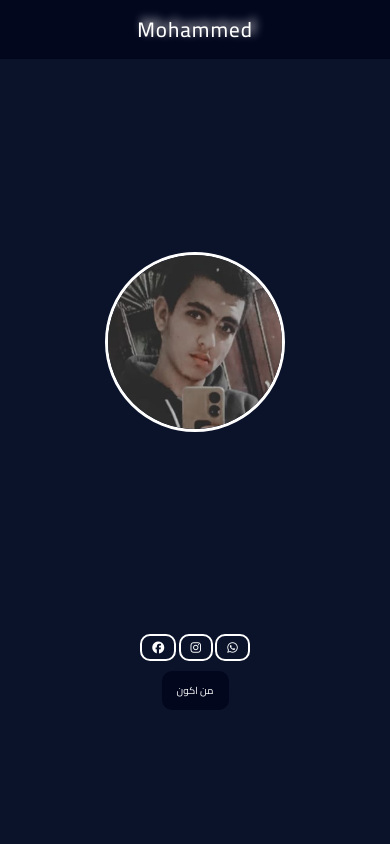
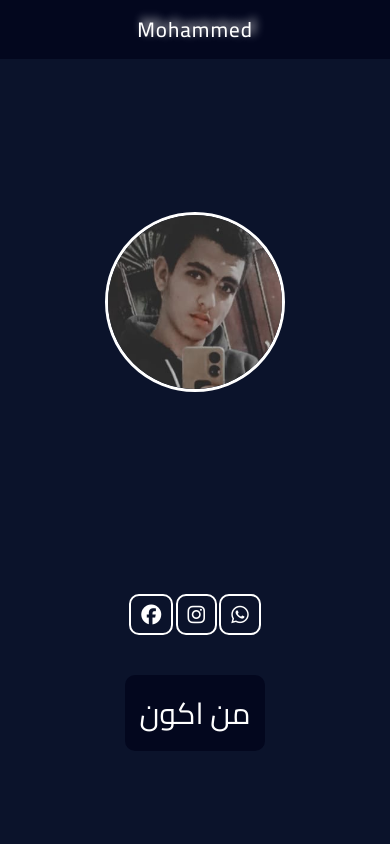
Before and after one commit to Youssef11Emara/m-f, a plain HTML site: page index.html in a window 390 px wide. Shown: the top 844 px of the page. Drawn offline with nearby package versions, Linux system fonts and the light colour scheme.

Commit message:
Update style.css

```diff
--- a/CSS/style.css
+++ b/CSS/style.css
@@ -74,6 +74,7 @@ main .btn-p a{
     transition: .3s ease;
     margin-top: 10px;
     display: block;
+    font-size: 2em;
 }
 main .btn-p a:hover {
     scale: 1.1;
@@ -123,7 +124,7 @@ section .contenar .card .icons,
 }
 .contact-me .card {
     background-color: #1c2541;
-    width: 30%;
+    min-width: 30%;
     height: 270px;
     margin: auto;
     border-radius: 20px;
@@ -179,32 +180,58 @@ footer nav i:hover,
     display: inline-block;
 
 }
-@media (max-width:1023px){
+@media (max-width:1024px){
     body {
-        font-size: 13px;
+        font-size: 17px;
     }
 
-
+    .contact-me .card {
+        min-width: 50%;
+    }
     section .contenar .card {
         background-color: #1c2541;
-        width: 30%;
+        min-width: 50%;
         margin: auto;
         border-radius: 20px;
     }
+    .media nav a {
+        font-size: 3em;
+    }
+    main .btn-p a{
+        margin-top: 40px;
+        padding: 10px 15px;
+        font-size: 2em;
+    }
 }
 @media (max-width:641px){
-    body{
-        font-size: 10px;
+    body {
+        font-size: 16px;
     }
     section .contenar .card {
         height: 50%;
     }
+    .media nav a {
+        font-size: 2em;
+    }
+    h2 {
+        font-size: 40px;
+    }
+    main .btn-p a{
+        padding: 10px 15px;
+        font-size: 20px;
+    }
 }
 @media (max-width:570px){
+    body {
+        font-size: 10px;
+    }
     header {
         display: flex;
         align-items: center;
         justify-content: center;
+    }
+    main .btn-p a{
+        font-size: 3em;
     }
     header nav {
         display: none;
```
